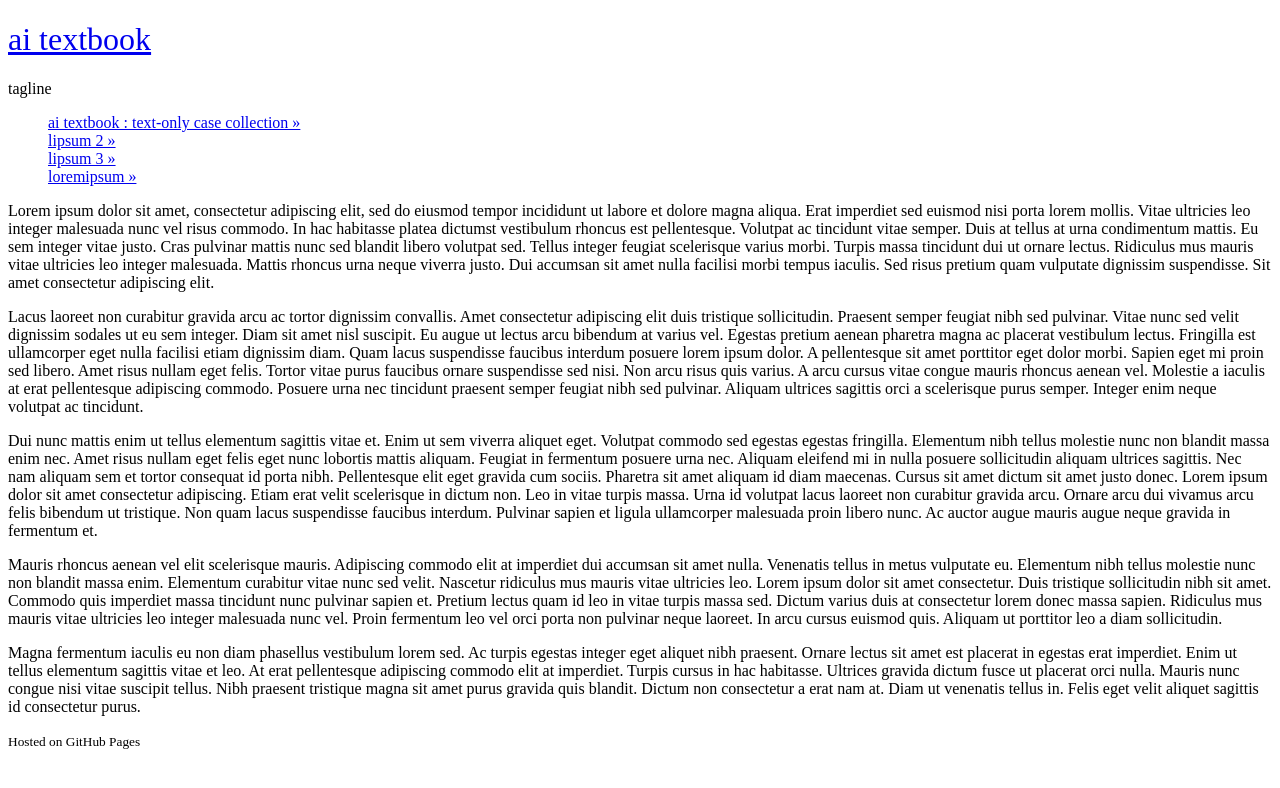
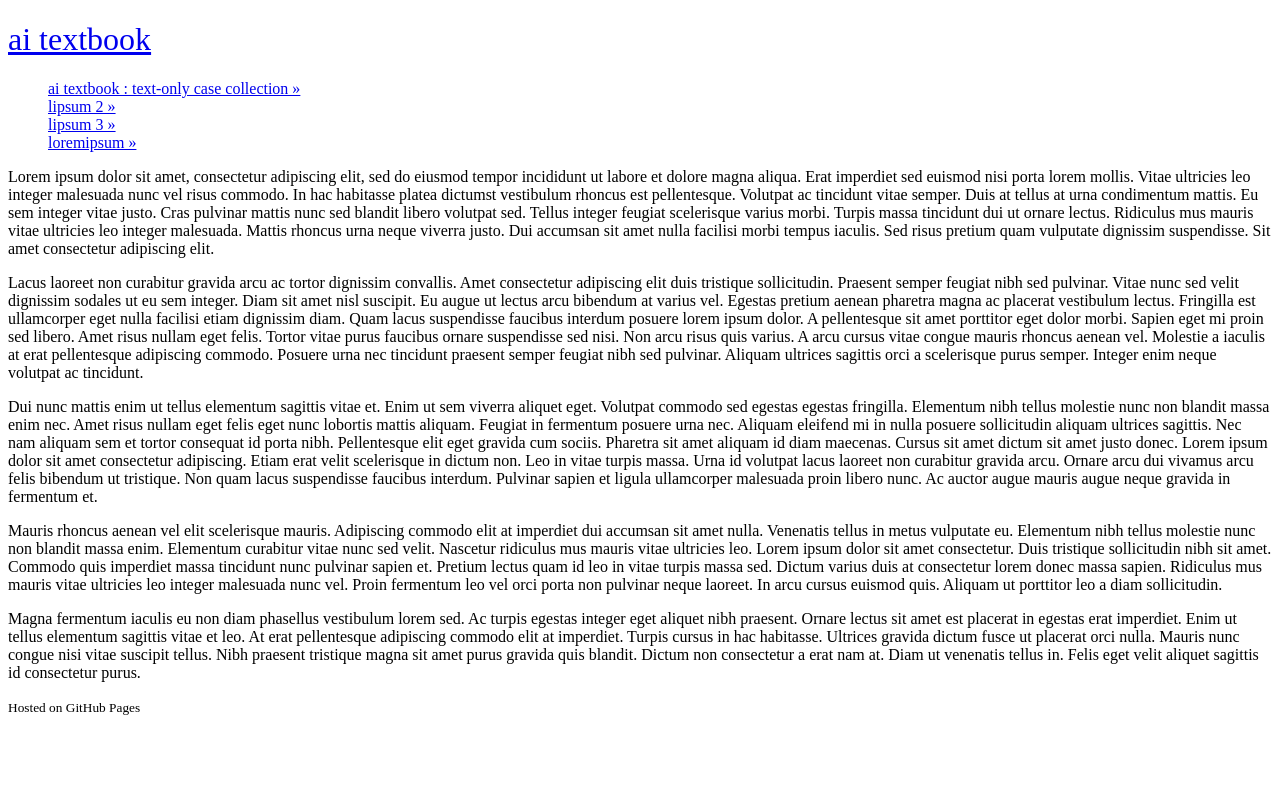
Before and after one commit to technosemiotics/ai-textbook, a Jekyll site: the page built from loremipsum.md, in a window 1280 px wide. Shown: the top 788 px of the page. Built offline with Jekyll 4.4.1, drawn with Linux system fonts in a browser that asks for light colours; our own code applies the rules of GitHub Pages for plain Markdown files; the repository's description, which GitHub fills in, is left out.

Commit message:
Update _config.yml

```diff
--- a/_config.yml
+++ b/_config.yml
@@ -1,6 +1,3 @@
 title: ai textbook
 description:
-
-github:
-  project_tagline: tagline
-  repository_name: ai-textbook
+absolute_url: https://technosemiotics.github.io/ai-textbook/
```
